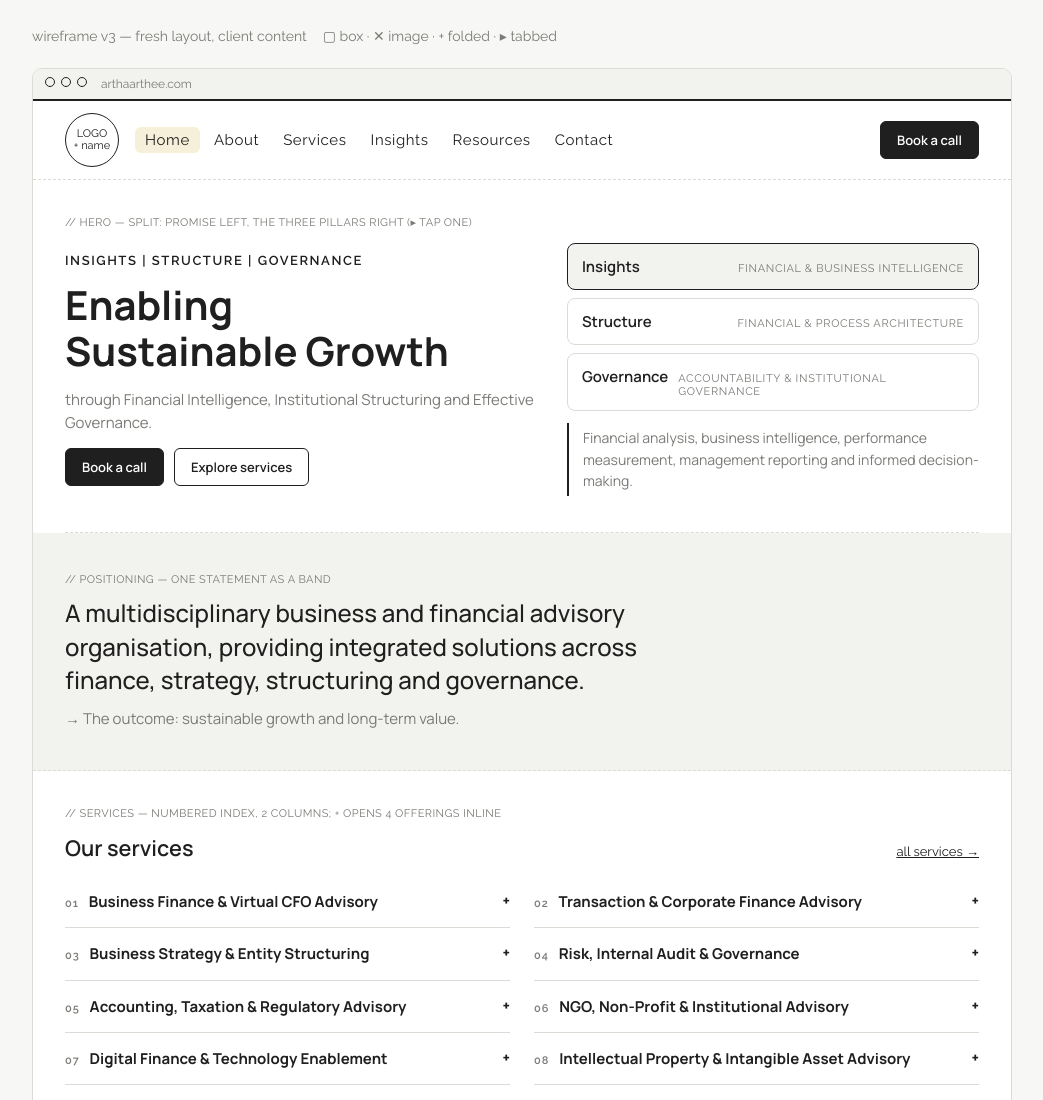
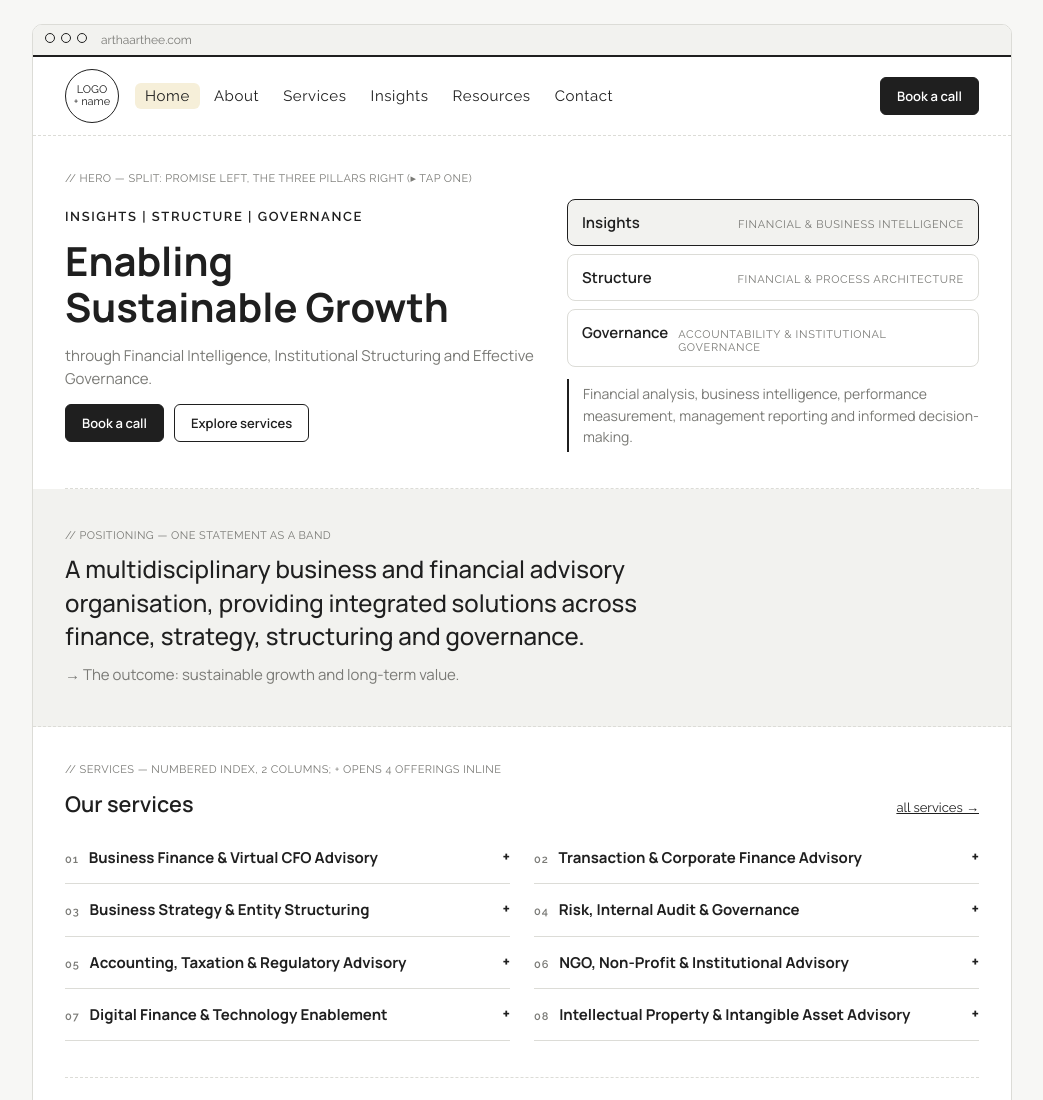
Before and after one commit to jagli/arthaarthee-wireframe, a plain HTML site: page index.html in a window 1280 px wide. Shown: the top 1100 px of the page, without its empty margins (118-1161 px from the left). Drawn offline with Linux system fonts and the light colour scheme.

Commit message:
Remove wireframe legend line
Co-Authored-By: Claude Opus 5.5 <noreply@anthropic.com>

```diff
--- a/index.html
+++ b/index.html
@@ -166,7 +166,6 @@ summary h3,summary small{overflow-wrap:anywhere}
 }
 </style>
 
-<div class="legend"><span>wireframe v3 — fresh layout, client content</span><span>▢ box · ✕ image · + folded · ▸ tabbed</span></div>
 
 <div class="site">
   <div class="bar"><i></i><i></i><i></i><span>arthaarthee.com</span></div>
```
